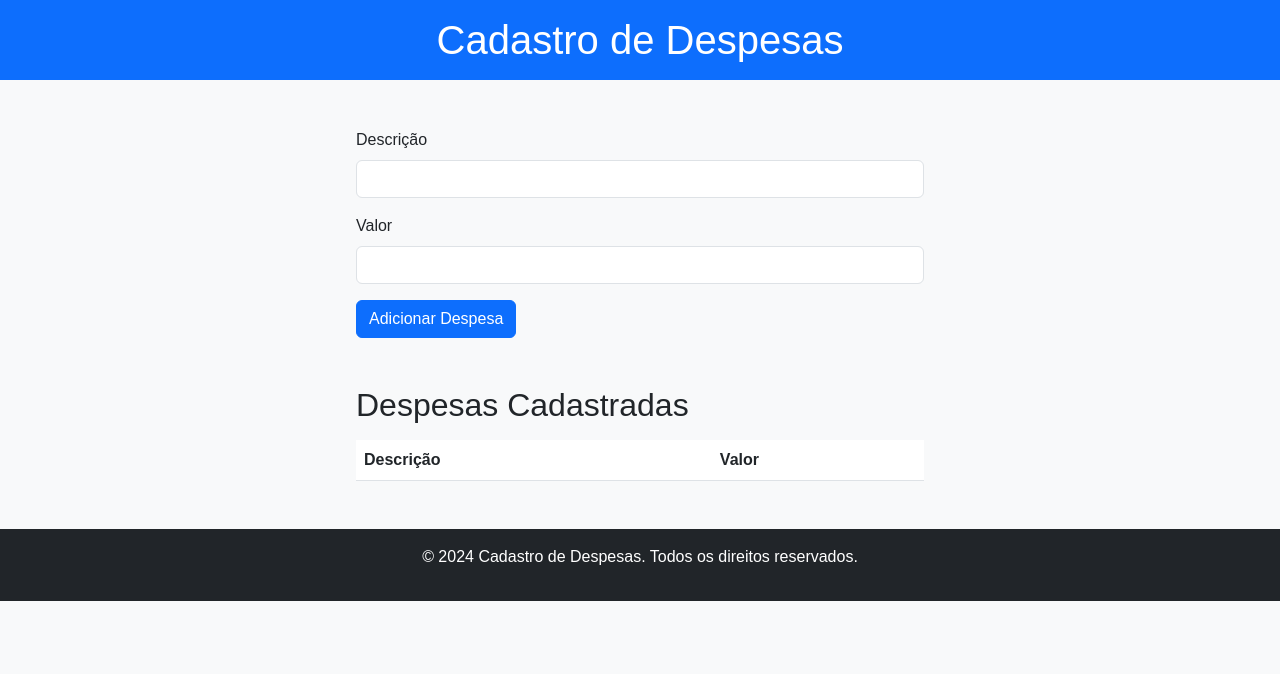
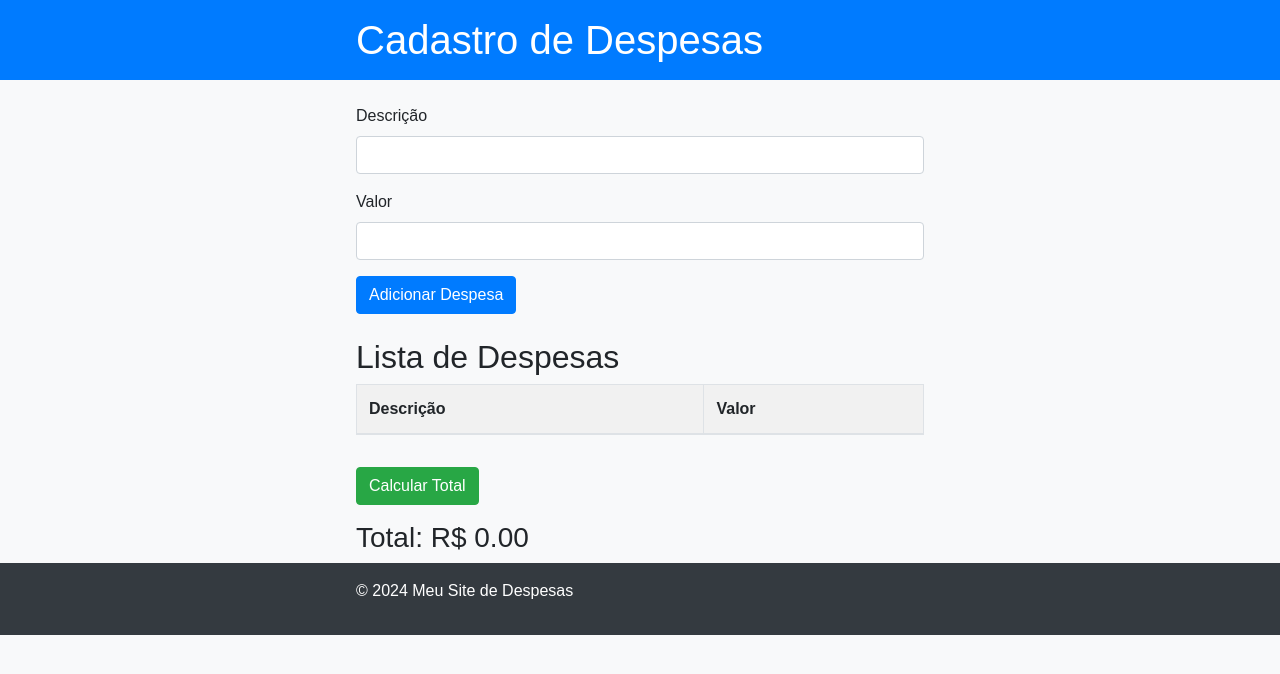
Before and after one commit to PedroMMariano/Portif-lio, a plain HTML site: page index.html in a window 1280 px wide. Drawn offline with nearby package versions, Linux system fonts and the light colour scheme.

Commit message:
Update index.html

```diff
--- a/index.html
+++ b/index.html
@@ -5,58 +5,56 @@
     <meta charset="UTF-8">
     <meta name="viewport" content="width=device-width, initial-scale=1.0">
     <title>Cadastro de Despesas</title>
-
-    <link href="https://cdn.jsdelivr.net/npm/bootstrap@5.3.0/dist/css/bootstrap.min.css" rel="stylesheet">
-
+    <link rel="stylesheet" href="https://stackpath.bootstrapcdn.com/bootstrap/4.5.2/css/bootstrap.min.css">
     <link rel="stylesheet" href="styles.css">
 </head>
 
 <body>
-
-    <header class="bg-primary text-white text-center py-3">
-        <h1>Cadastro de Despesas</h1>
+    <header>
+        <div class="container">
+            <h1>Cadastro de Despesas</h1>
+        </div>
     </header>
 
-
-    <div class="container mt-5">
-
-        <form id="expense-form">
-            <div class="mb-3">
-                <label for="description" class="form-label">Descrição</label>
-                <input type="text" class="form-control" id="description" required>
+    <main class="container mt-4">
+        <form id="despesas-form">
+            <div class="form-group">
+                <label for="descricao">Descrição</label>
+                <input type="text" class="form-control" id="descricao" required>
             </div>
-            <div class="mb-3">
-                <label for="amount" class="form-label">Valor</label>
-                <input type="number" class="form-control" id="amount" required>
+            <div class="form-group">
+                <label for="valor">Valor</label>
+                <input type="number" class="form-control" id="valor" step="0.01" required>
             </div>
             <button type="submit" class="btn btn-primary">Adicionar Despesa</button>
         </form>
 
-
-        <h2 class="mt-5">Despesas Cadastradas</h2>
-        <table class="table mt-3">
+        <h2 class="mt-4">Lista de Despesas</h2>
+        <table class="table table-bordered">
             <thead>
                 <tr>
-                    <th scope="col">Descrição</th>
-                    <th scope="col">Valor</th>
+                    <th>Descrição</th>
+                    <th>Valor</th>
                 </tr>
             </thead>
-            <tbody id="expenses-table">
-
+            <tbody id="despesas-list">
+                <!-- As despesas serão adicionadas aqui -->
             </tbody>
         </table>
-    </div>
+        <button class="btn btn-success mt-3" onclick="calcularTotal()">Calcular Total</button>
+        <h3 id="total" class="mt-3">Total: R$ 0.00</h3>
+    </main>
 
-    <!-- Rodapé -->
-    <footer class="bg-dark text-white text-center py-3 mt-5">
-        <p>&copy; <span id="current-year"></span> Cadastro de Despesas. Todos os direitos reservados.</p>
+    <footer>
+        <div class="container">
+            <p>&copy; <span id="ano"></span> Meu Site de Despesas</p>
+        </div>
     </footer>
 
-    <script src="https://cdn.jsdelivr.net/npm/bootstrap@5.3.0/dist/js/bootstrap.bundle.min.js"></script>
     <script src="script.js"></script>
     <script>
-
-        document.getElementById('current-year').textContent = new Date().getFullYear();
+        // Definindo o ano atual no rodapé
+        document.getElementById('ano').textContent = new Date().getFullYear();
     </script>
 </body>
 
```
